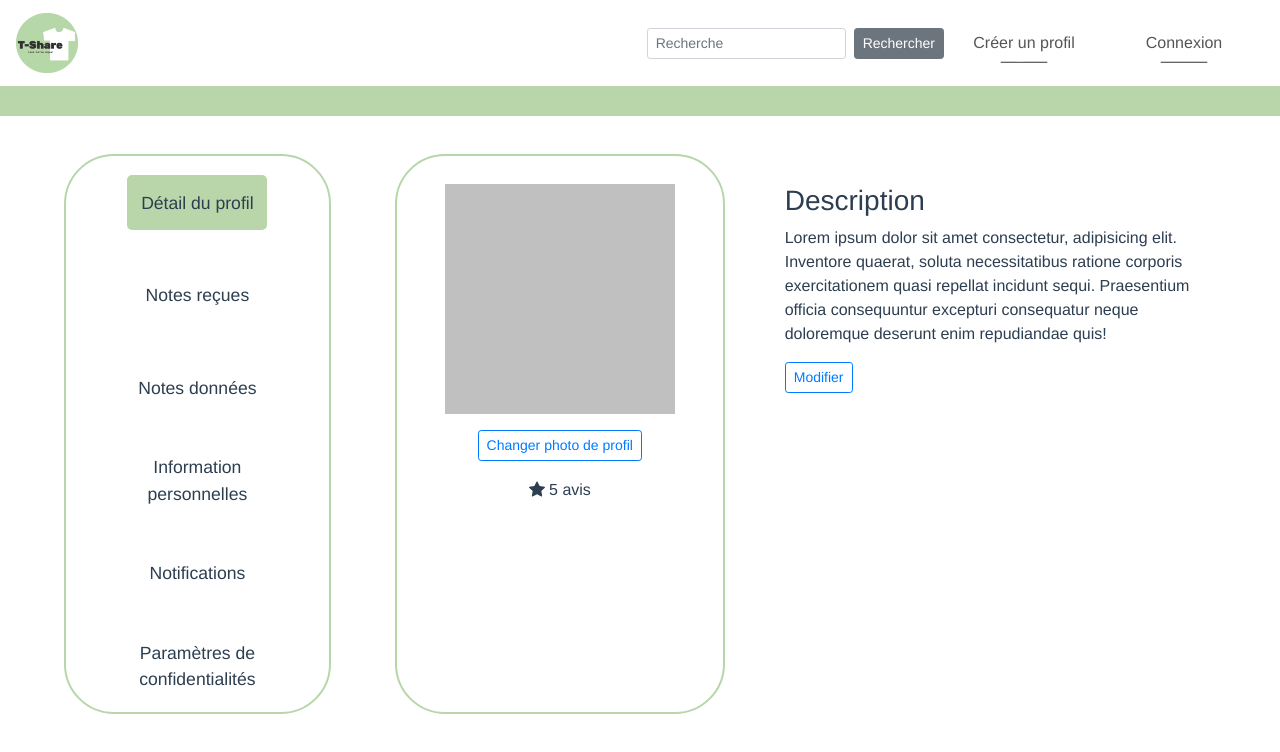
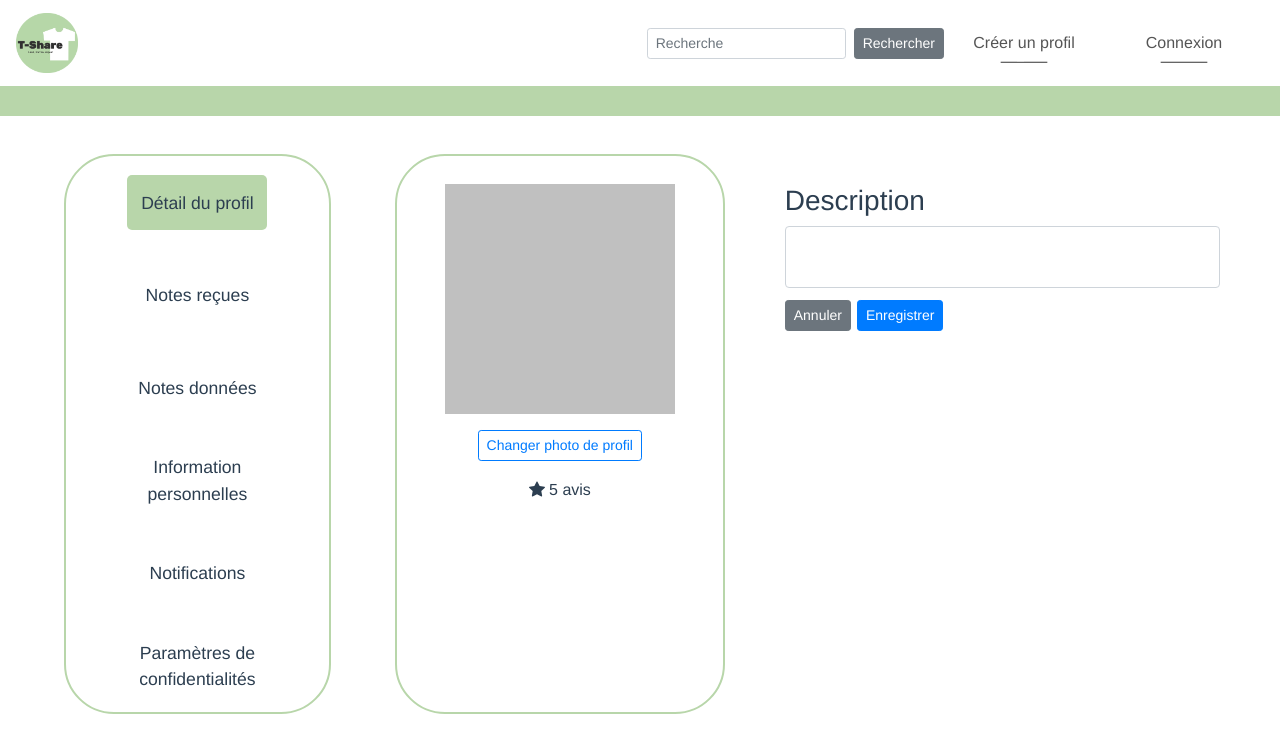
Before and after one commit to lejugeti/TShare, a Vue app: page /profil in a window 1280 px wide. Shown: the top 752 px of the page. Built offline with nearby package versions, Linux system fonts and the light colour scheme; no server answers.

Commit message:
Backend profil 3

```diff
--- a/src/js/api/models/utilisateur.model.js
+++ b/src/js/api/models/utilisateur.model.js
@@ -1,3 +1,4 @@
+const { BBreadcrumbLink } = require('bootstrap-vue');
 const sql = require('../../db.js');
 
 // constructeur
@@ -149,6 +150,9 @@ Utilisateur.updateRowById = (id, row, modif, result) => {
         case "email":
             query += "email";
             break;
+        case "description":
+            query += "description";
+            break;
         default:
             console.log("row_does_not_exit: ", {row: row});
             result({kind: "row_does_not_exit"}, null);
--- a/src/views/Profil.vue
+++ b/src/views/Profil.vue
@@ -21,8 +21,18 @@
           </div>
           <div class="description-section">
             <h3>Description</h3>
-            <p>Lorem ipsum dolor sit amet consectetur, adipisicing elit. Inventore quaerat, soluta necessitatibus ratione corporis exercitationem quasi repellat incidunt sequi. Praesentium officia consequuntur excepturi consequatur neque doloremque deserunt enim repudiandae quis!</p>
-            <b-button variant="outline-primary" size="sm">Modifier</b-button>
+            <div v-if="!isDescEdit">
+              <p class="profil-description" >{{ desc }}</p>
+              <b-button variant="outline-primary" size="sm" @click="isDescEdit = isDescEdit?false:true">Modifier</b-button>
+            </div>
+            <div v-else>
+              <b-form-textarea max-rows="12" class="profil-description" v-model="description"></b-form-textarea>
+              <div>
+                <b-button class="margin-right" variant="secondary" size="sm" @click="onClickAnnuler" v-if="!saving">Annuler</b-button>
+                <b-button variant="primary" size="sm" @click="onClickEnregistrer" v-if="!saving">Enregistrer</b-button>
+                <b-icon icon="arrow-clockwise" animation="spin" font-scale="2" v-if="saving"></b-icon>
+              </div>
+            </div>
           </div>
         </div>
         <div class="section" v-if="selected === 2" >
@@ -84,7 +94,10 @@ export default {
       email: '',
       tel: '',
       adresse: '',
-      description: ''
+      description: '',
+      desc: '',
+      saving: false,
+      isDescEdit: 'false'
     }
   },
   mounted: function () {
@@ -102,10 +115,36 @@ export default {
         this.dateDeNaissance = date.toLocaleDateString()
         this.adresse = json.adresse
         this.email = json.email
-        this.description = json.description
+        this.desc = json.description
         this.genre = json.genre
       })
       .catch(err => console.log(err))
+  },
+  methods: {
+    onClickEnregistrer () {
+      var jsonData = '{"modif":"' + this.description + '"}'
+      console.log(jsonData)
+      fetch('http://localhost:3000/utilisateur/' + this.$store.state.idUtilisateur + '/description', {
+        method: 'PUT',
+        body: jsonData,
+        headers: {
+          'Content-Type': 'application/json; charset=UTF-8',
+          'Content-Length': jsonData.length
+        }
+      }).then(response => response.json())
+        .then(json => {
+          if (json.idUtilisateur !== undefined) {
+            this.saving = false
+            this.desc = this.description
+            this.isDescEdit = false
+          }
+        })
+        .catch(err => console.log(err))
+    },
+    onClickAnnuler () {
+      this.description = this.desc
+      this.isDescEdit = false
+    }
   }
 }
 </script>
@@ -154,6 +193,7 @@ export default {
   justify-content: space-around;
 }
 .description-section{
+  width: 100%;
   text-align: left;
   padding-left: 60px;
   padding-top: 30px;
@@ -172,10 +212,19 @@ export default {
   display: flex;
   justify-content: left;
 }
+.profil-description{
+  width: 100%;
+  height: auto;
+  text-align: justify;
+  margin-bottom: 12px;
+}
 .fausse-image{
   height: 230px;
   width: 230px;
   background-color: silver;
+}
+.margin-right{
+  margin-right: 6px;
 }
 </style>
 
```
